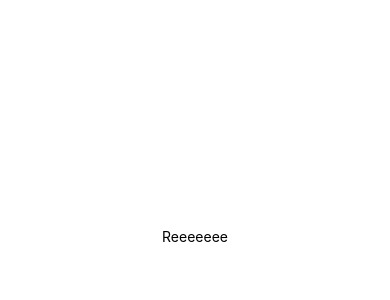
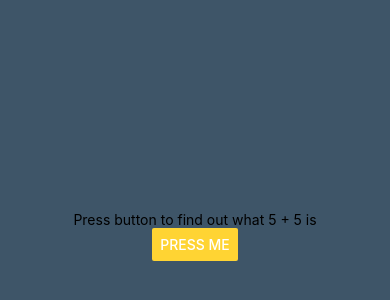
Before and after one commit to psoper1/mobileapp, a React Native app: screen / in a window 390 px wide. Shown: the part 186-486 px from the top of the page. Built offline with nearby package versions, Linux system fonts and the light colour scheme.

Commit message:
playing around

```diff
--- a/App.js
+++ b/App.js
@@ -1,10 +1,24 @@
+import React from 'react';
 import { StatusBar } from 'expo-status-bar';
-import { StyleSheet, Text, View } from 'react-native';
+import { StyleSheet, Text, View, Button, Alert } from 'react-native';
 
 export default function App() {
+
+  const num1 = 5;
+  const num2 = 5;
+
+  const handlePress = () => {
+    Alert.alert("It's " + (num1 + num2))
+  }
+
   return (
     <View style={styles.container}>
-      <Text>Reeeeeee</Text>
+      <Text>Press button to find out what 5 + 5 is</Text>
+      <Button
+      title="Press Me"
+      color={'#FFD433'}
+      onPress={handlePress}
+      />
       <StatusBar style="auto" />
     </View>
   );
@@ -13,7 +27,7 @@ export default function App() {
 const styles = StyleSheet.create({
   container: {
     flex: 1,
-    backgroundColor: '#fff',
+    backgroundColor: '#3E5568',
     alignItems: 'center',
     justifyContent: 'center',
   },
--- a/package.json
+++ b/package.json
@@ -12,7 +12,9 @@
     "expo": "~48.0.15",
     "expo-status-bar": "~1.4.4",
     "react": "18.2.0",
-    "react-native": "0.71.7"
+    "react-native": "0.71.7",
+    "react-native-safe-area-context": "^3.3.2",
+    "react-native-svg": "^12.1.1"
   },
   "devDependencies": {
     "@babel/core": "^7.20.0"
```
Also changed, not shown: 1 other file (tests, documents, lock files or other folders).
